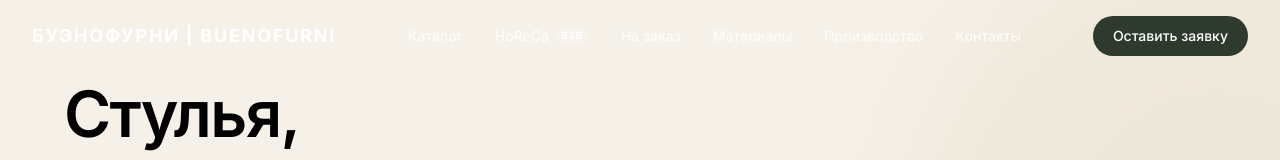
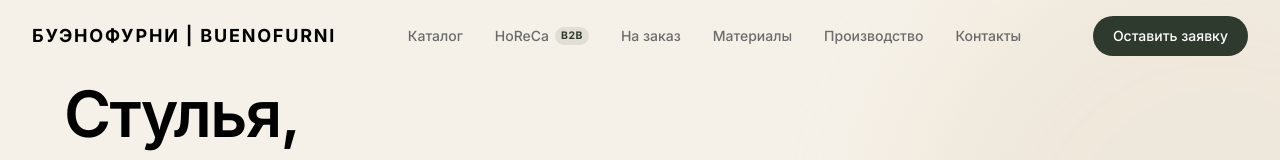
Before and after one commit to Anvarmag/buenofurni, a Next.js app in the folder frontend/: page / in a window 1280 px wide. Shown: the top 160 px of the page. Built offline with nearby package versions, Linux system fonts and the light colour scheme.

Commit message:
fix(header): keep text black on home and horeca specifically

```diff
--- a/frontend/components/layout/Header.tsx
+++ b/frontend/components/layout/Header.tsx
@@ -20,10 +20,12 @@ export default function Header({ variant = "default" }: { variant?: "default" |
     const [isMobileMenuOpen, setIsMobileMenuOpen] = useState(false);
     const [scrolled, setScrolled] = useState(false);
 
+    const isHomePage = pathname === "/";
     const isHorecaPage = pathname === "/horeca";
 
-    // Text should be dark unless it's an overlay and we haven't scrolled yet
-    const isDarkText = variant === "overlay" ? scrolled || isMobileMenuOpen : true;
+    // Text should be dark unless it's an overlay on specific pages (Custom, Materials, Production) and we haven't scrolled yet.
+    // Home and HoReCa use overlay but have light backgrounds, so text must be dark.
+    const isDarkText = variant === "overlay" && !isHomePage && !isHorecaPage ? scrolled || isMobileMenuOpen : true;
 
     // Handle scroll state for header styling
     useEffect(() => {
```
